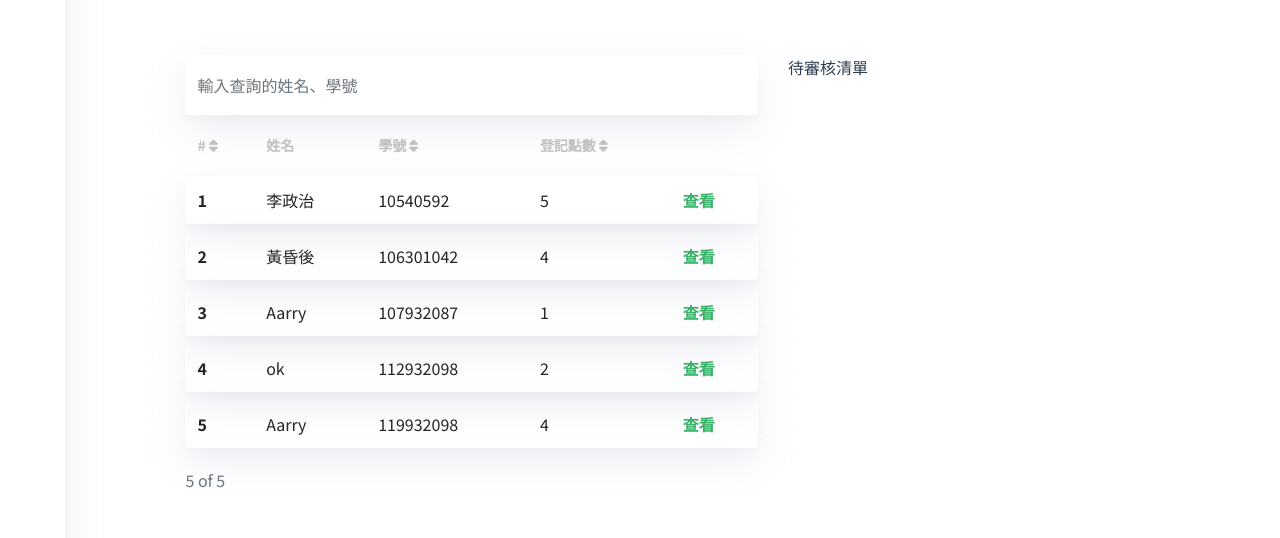
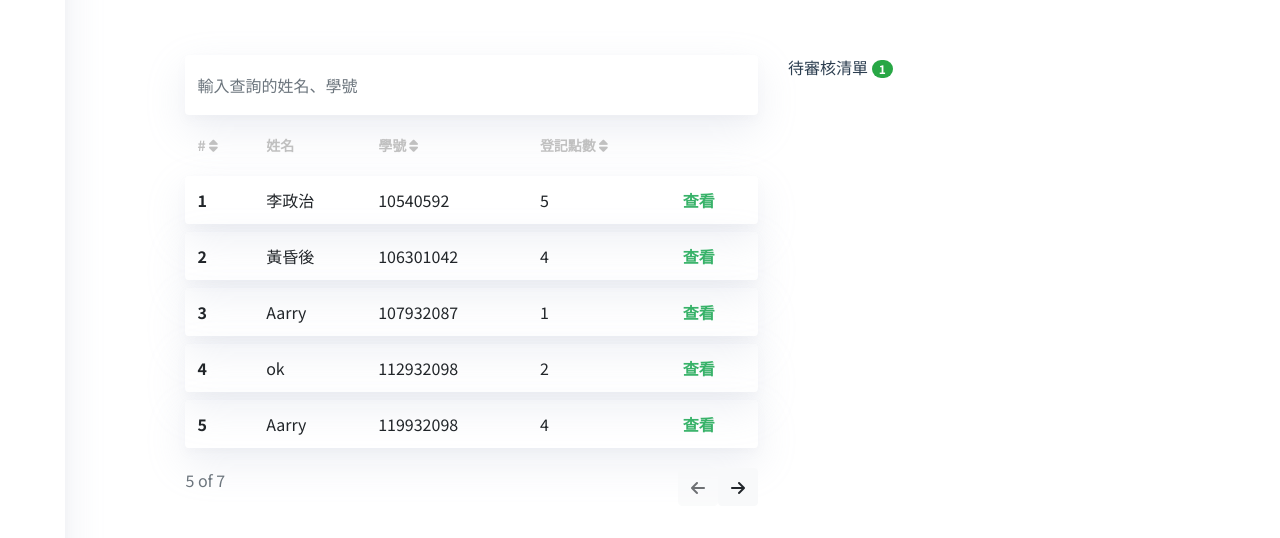
Before and after one commit to adchengzhi7/mbaSite, a Vue app in the folder frontend/: page /student in a window 1280 px wide. Shown: the part 191-729 px from the top of the page. Built offline with nearby package versions, Linux system fonts and the light colour scheme.

Commit message:
table sort update and  pagination done

```diff
--- a/frontend/src/components/ele-table.vue
+++ b/frontend/src/components/ele-table.vue
@@ -1,7 +1,16 @@
 <template>
     <div>
         <table class="table">
-            <caption>{{filterData.length}} of {{nameList.length }}</caption>
+            <caption>
+                <span>
+                    {{filterData.length}} of {{nameList.length }}
+                </span>
+                <span style="float:right">
+
+                    <button class="btn btn-light" @click="prevPage" :disabled="currentPage == 1" ><i class="fas fa-arrow-left"></i></button>
+                    <button class="btn btn-light" @click="nextPage" :disabled="currentPage == prevPageStatus" ><i class="fas fa-arrow-right"></i></button>
+                </span>
+            </caption>
   <thead>
     <tr>
       <th @click ="sortBy = 'id',isReverse = !isReverse"  scope="col">
@@ -54,9 +63,20 @@ export default {
 
       const re = new RegExp(this.filter,'ig');
       return text.replace(re,matchedText => `<strong class="text-success">${matchedText}</strong>`)
+    },
+    nextPage:function() {
+      if((this.currentPage*this.pageSize) < this.nameList.length) this.currentPage++;
+    },
+    prevPage:function() {
+      if(this.currentPage > 1) this.currentPage--;
     }
     },
     computed:{
+        prevPageStatus(){
+            let vm =this;
+            const totalPage =vm.nameList.length/vm.pageSize
+            return Math.ceil(totalPage)
+        },
         filterData(){
             let vm =this;
             const filterToLower = vm.filter.toString().toLowerCase();
@@ -74,7 +94,11 @@ export default {
                 } else {
                 return b[vm.sortBy] - a[vm.sortBy];
                 }
-            });
+            }).filter((row, index) => {
+        let start = (this.currentPage-1)*this.pageSize;
+        let end = this.currentPage*this.pageSize;
+        if(index >= start && index < end) return true;
+      });
 
             // if (vm.sort == 'last') {
             //     if(vm.isReverse ){
@@ -108,6 +132,8 @@ export default {
             sortId:true,
             sortLast:false,
             sortHandle:false,
+            pageSize:5,
+            currentPage:1,
             nameList:[
                 {
                     id:"1",
@@ -135,6 +161,16 @@ export default {
                 },
                 {
                     id:"5",
+                    first:"Aarry",
+                    last:"119932098",
+                    handle:"4"
+                },{
+                    id:"6",
+                    first:"Aarry",
+                    last:"119932098",
+                    handle:"4"
+                },{
+                    id:"7",
                     first:"Aarry",
                     last:"119932098",
                     handle:"4"
--- a/frontend/src/views/Student.vue
+++ b/frontend/src/views/Student.vue
@@ -53,7 +53,7 @@
             <tables :filter= "filter"></tables>
          </div>
          <div class="col-4">
-           <div>待審核清單</div>
+           <div>待審核清單 <span class="badge badge-pill badge-success">1</span></div>
          </div>
          <div class="col"></div>
        </div>
```
